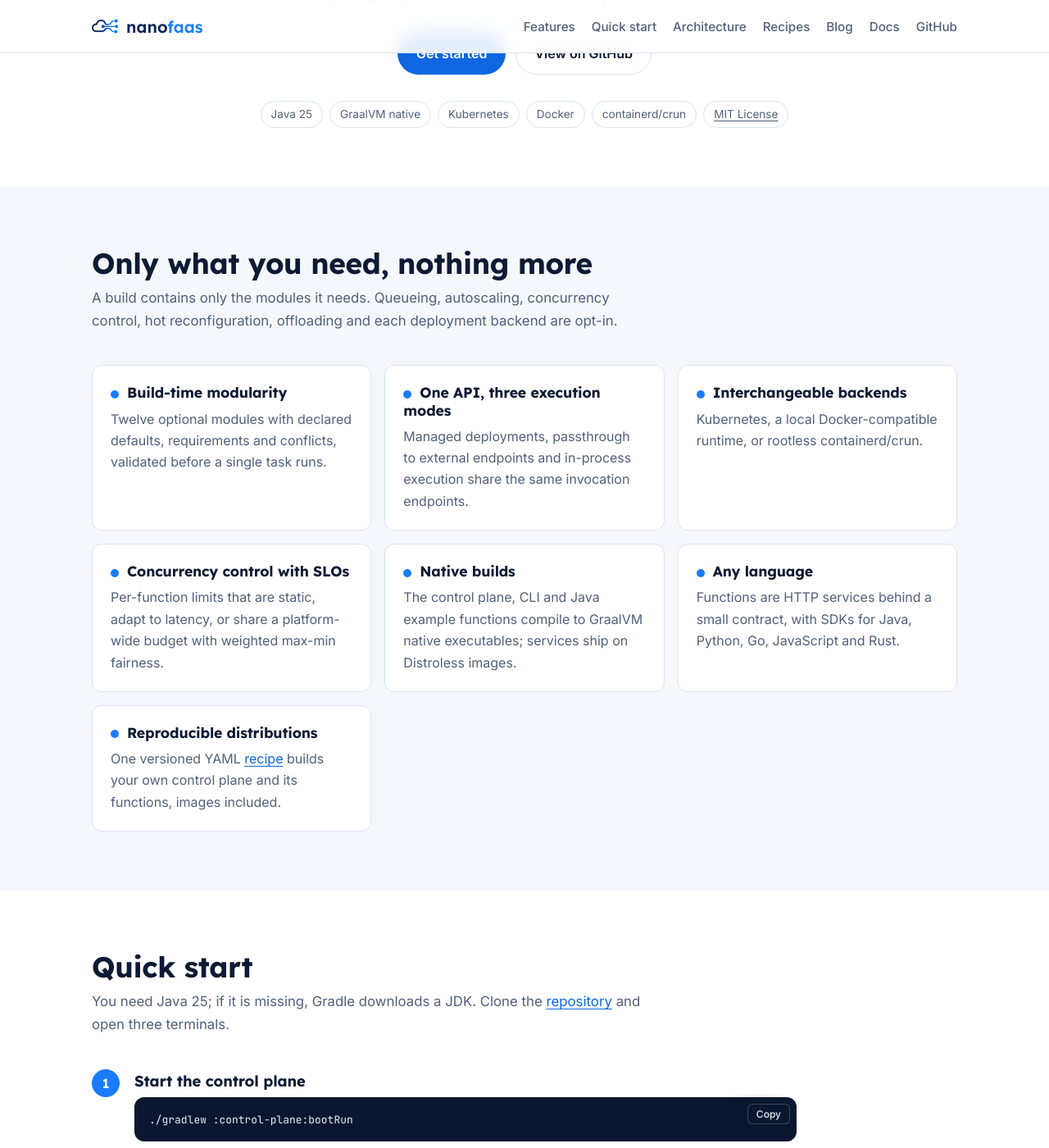
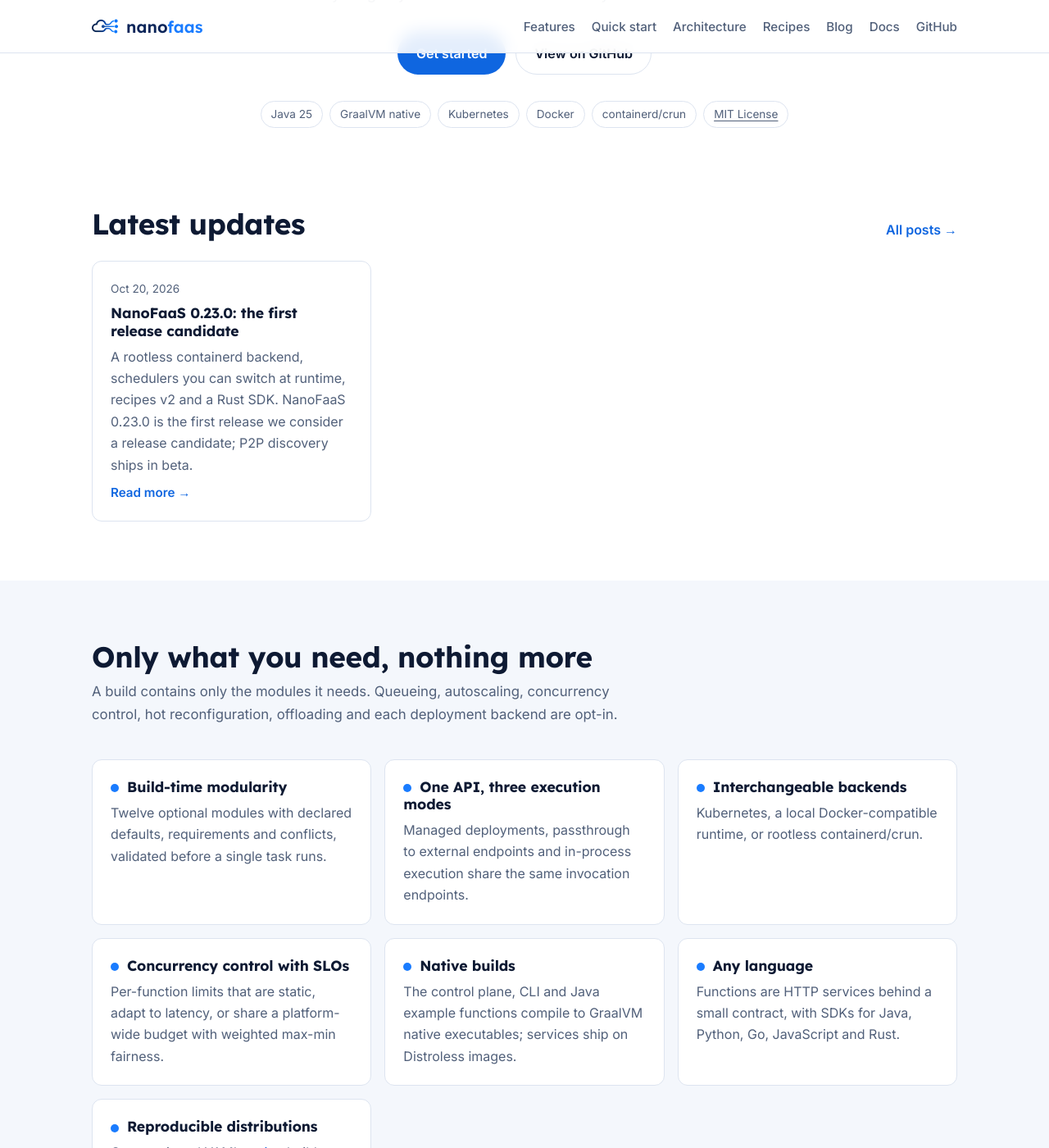
Before and after one commit to Nanofaas/nanofaas.github.io, a Jekyll site: the page built from index.html, in a window 1280 px wide and 1400 px high, scrolled down 589 px. Shown: the whole window at 82% size. Built offline with Jekyll 4.4.1, drawn with Linux system fonts in a browser that asks for light colours.

Commit message:
Show the latest posts on the landing page and add the blog index
Co-Authored-By: Claude Opus 5.5 <noreply@anthropic.com>

```diff
--- /dev/null
+++ b/_includes/post-card.html
@@ -0,0 +1,6 @@
+<li class="card post-card">
+  <time datetime="{{ include.post.date | date_to_xmlschema }}">{{ include.post.date | date: "%b %-d, %Y" }}</time>
+  <h3 class="post-card-title"><a href="{{ include.post.url | relative_url }}">{{ include.post.title | escape }}</a></h3>
+  <p>{{ include.post.description | default: include.post.excerpt | strip_html | truncatewords: 40 | escape }}</p>
+  <span class="more" aria-hidden="true">Read more →</span>
+</li>
--- a/assets/css/style.css
+++ b/assets/css/style.css
@@ -230,3 +230,20 @@ pre {
 }
 .share a:hover, .share button:hover { border-color: var(--accent); }
 .back { margin: 24px 0 0; }
+
+/* ---------- blog: cards and index ---------- */
+#updates { padding-top: 24px; }
+.section-head { display: flex; flex-wrap: wrap; gap: 8px 24px; align-items: baseline; justify-content: space-between; margin-bottom: 24px; }
+.section-head h2 { margin: 0; }
+.section-head a { font-weight: 600; text-decoration: none; }
+.post-cards { display: grid; gap: 16px; grid-template-columns: repeat(auto-fill, minmax(min(100%, 300px), 1fr)); margin: 0; padding: 0; list-style: none; }
+.post-card { position: relative; display: flex; flex-direction: column; gap: 8px; }
+.post-card:hover { border-color: var(--accent); }
+.post-card time { color: var(--muted); font-size: 0.85rem; }
+.card.post-card h3 { margin: 0; }
+.card.post-card h3::before { content: none; }
+.post-card h3 a { color: var(--text); text-decoration: none; }
+.post-card h3 a::after { content: ""; position: absolute; inset: 0; border-radius: var(--radius); }
+.post-card .more { margin-top: auto; color: var(--accent); font-size: 0.95rem; font-weight: 600; }
+.page { padding-top: 48px; padding-bottom: 64px; }
+.page h1 { margin: 0 0 8px; font-size: clamp(1.8rem, 4vw, 2.4rem); }
--- a/index.html
+++ b/index.html
@@ -24,6 +24,20 @@ main_class: home
     </ul>
   </div>
 </section>
+
+{% if site.posts.size > 0 %}
+<section class="section" id="updates">
+  <div class="container">
+    <div class="section-head">
+      <h2>Latest updates</h2>
+      <a href="{{ '/blog/' | relative_url }}">All posts →</a>
+    </div>
+    <ul class="post-cards">
+      {% for post in site.posts limit: 3 %}{% include post-card.html post=post %}{% endfor %}
+    </ul>
+  </div>
+</section>
+{% endif %}
 
 <section class="section section-alt" id="highlights">
   <div class="container">
```
Also changed, not shown: blog/index.html (added, +15 -0 lines), 2 other files.
